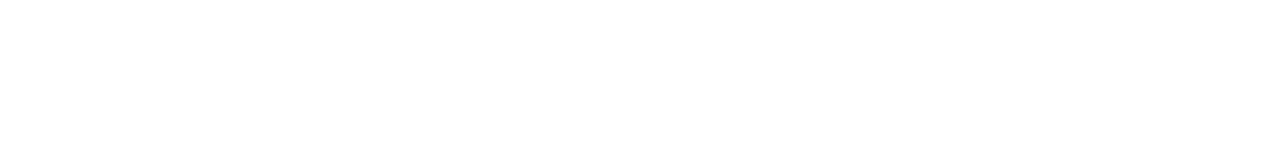
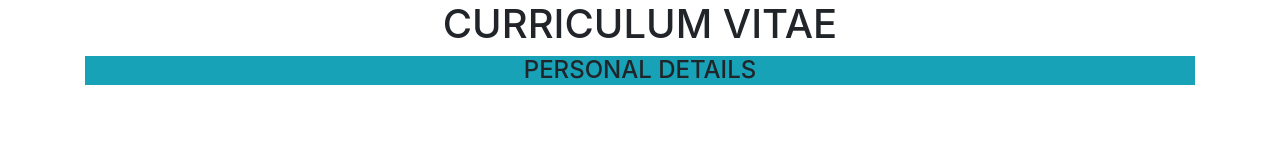
Before and after one commit to nguyenvancongdev/cv-html, a plain HTML site: page index.html in a window 1280 px wide. Drawn offline with nearby package versions, Linux system fonts and the light colour scheme.

Commit message:
Update index.html

```diff
--- a/index.html
+++ b/index.html
@@ -9,3 +9,5 @@
   </head>
   <body>
    <main class="container">
+       <h1 class="text-center">CURRICULUM VITAE</h1>
+  <h4 class="text-center bg-info bg-gradient">PERSONAL DETAILS</h4>
```
